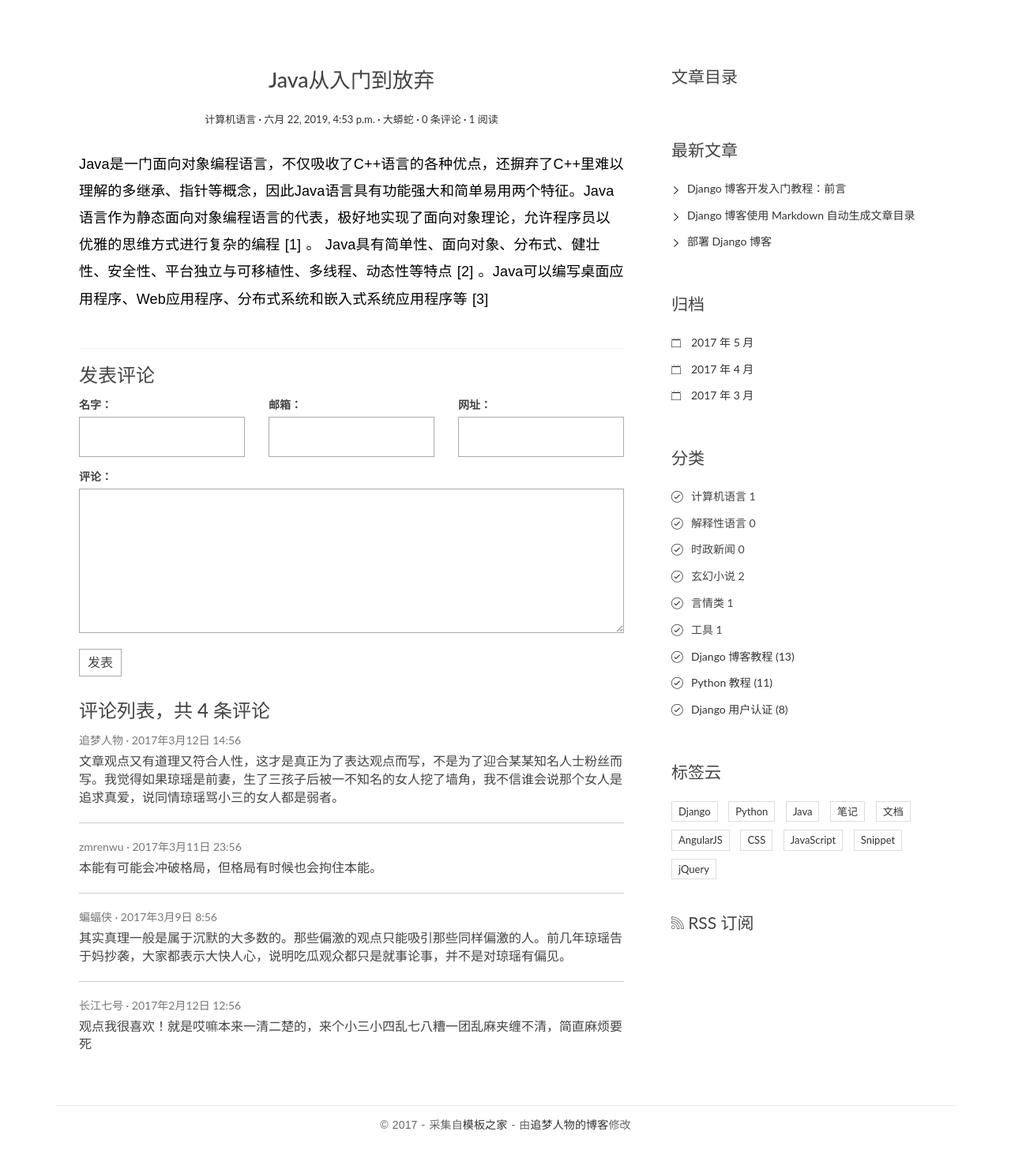
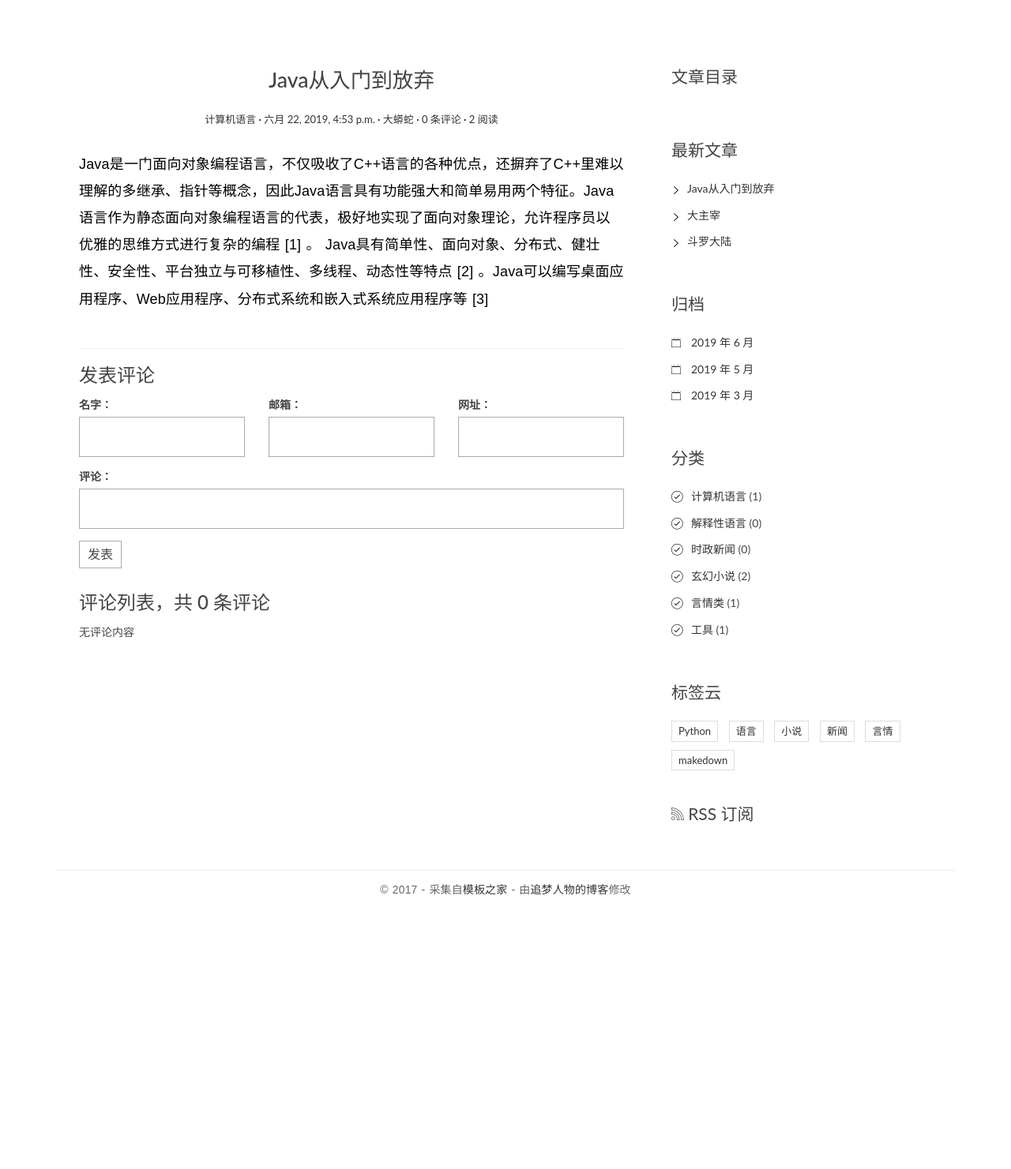
Before and after one commit to shouju/thridsatge, a Django app: page /detail/2/ in a window 1280 px wide. Shown: the part 91-1572 px from the top of the page at 79% size. After the commit the page ends 1225 px from the top, so only its background shows below. Run offline with Django 3.2, Linux system fonts and the light colour scheme; data comes from the database, SQL or seed files in the repository; both versions use the stored data as it was after the commit; some libraries are stand-ins or nearby versions.

Commit message:
博客完善523

```diff
--- a/demo4/blog/admin.py
+++ b/demo4/blog/admin.py
@@ -6,3 +6,4 @@ from .models import *
 admin.site.register(Category)
 admin.site.register(Tag)
 admin.site.register(Article)
+admin.site.register(MessageInfo)
--- a/demo4/blog/templatetags/extend_fun.py
+++ b/demo4/blog/templatetags/extend_fun.py
@@ -1,7 +1,11 @@
 from django import template
 from ..models import Article,Category,Tag
 register=template.Library()
+"""
+过滤器最多两个参数
+白浅可以有人以个参数
 
+"""
 @register.filter(name="mylower")
 def mylower(value):
     return value.lower()
@@ -13,3 +17,17 @@ def myslice(value,length):
 @register.simple_tag
 def getcategorys():
     return Category.objects.all()
+
+@register.simple_tag
+def getlatestarticles(num=3):
+    return Article.objects.all().order_by('-create_time')[:num]
+
+@register.simple_tag
+def getarchives(num=3):
+    result=Article.objects.dates('create_time','month',order='DESC')[:num]
+    print(result)
+    return result
+
+@register.simple_tag
+def gettags():
+    return Tag.objects.all()
--- a/demo4/blog/urls.py
+++ b/demo4/blog/urls.py
@@ -1,8 +1,15 @@
 from django.conf.urls import url
 from . import views
+from . import feed
 app_name='blog'
 urlpatterns = [
 
     url(r'^detail/(\d+)/$',views.detail,name='detail'),
-    url(r'$',views.index,name='index'),
+    url(r'^archives/(\d+)/(\d+)/',views.archives,name='archives'),
+    url(r'^category/(\d+)/$',views.category,name='category'),
+    url(r'^tag/(\d+)/$',views.tag,name='tag'),
+    url(r'^rss/$',feed.BlogFeed(),name='rss'),
+    url(r'^contactus/$',views.contactus,name='contactus'),
+    url(r'^addsuggest/$',views.addsuggest,name='addsuggest'),
+    url(r'^$',views.index,name='index'),
     ]
--- a/demo4/blog/views.py
+++ b/demo4/blog/views.py
@@ -1,7 +1,8 @@
-from django.shortcuts import render,get_object_or_404
+from django.shortcuts import render,get_object_or_404,redirect,reverse
 from django.http import HttpResponse
-from .models import Article
+from .models import Article,Category,Tag,MessageInfo
 import markdown
+from comment. forms import CommentForm
 # 分页器
 from django.core.paginator import Paginator
 # Create your views here.
@@ -19,10 +20,15 @@ def index(request):
     # 传入页码   得到页面    page包含所有信息
     page=paginator.get_page(pagenum)
 
+    # latestarticle=Article.objects.all().order_by('-create_time')[:3]
+
     return render(request,'index.html',{'page':page})
 
 def detail(request,id):
     article=get_object_or_404(Article,pk=id)
+    article.views+=1
+    # 确保body字段还没有更改   不然会报错
+    article.save()
     # 处理body
     # 使用makedown 处理数据    将makedown语法转换为HTML标签
     # article.body=markdown.markdown(article.body,extensions=[
@@ -40,5 +46,47 @@ def detail(request,id):
     article.body=mk.convert(article.body)
     # 把makedown中的目录赋予TOC
     article.toc=mk.toc
+    cf=CommentForm()
+    # latestarticle = Article.objects.all().order_by('-create_time')[:3]
+    return render(request,'single.html',locals())
 
-    return render(request,'single.html',locals())
+def archives(request,year,month):
+    articles=Article.objects.filter(create_time__year=year,create_time__month=month)
+    paginator = Paginator(articles, 1)
+    # 传入页码   得到页面    page包含所有信息
+    page = paginator.get_page(1)
+    return render(request, 'index.html', {'page': page})
+
+def category(request,id):
+    articles=get_object_or_404(Category,pk=id).article_set.all()
+    paginator = Paginator(articles, 1)
+    # 传入页码   得到页面    page包含所有信息
+    page = paginator.get_page(1)
+    return render(request, 'index.html', {'page': page})
+
+def tag(request,id):
+    articles = get_object_or_404(Tag, pk=id).article_set.all()
+    paginator = Paginator(articles, 1)
+    # 传入页码   得到页面    page包含所有信息
+    page = paginator.get_page(1)
+    return render(request, 'index.html', {'page': page})
+
+def contactus(request):
+    return render(request,'contact.html')
+
+def addsuggest(request):
+    if request.method == 'POST':
+        username=request.POST.get('name')
+        email=request.POST.get('email')
+        subject=request.POST.get('subject')
+        info=request.POST.get('message')
+
+        suggest=MessageInfo()
+
+        suggest.username=username
+        suggest.email=email
+        suggest.subject=subject
+        suggest.info=info
+
+        suggest.save()
+        return redirect(reverse('#'))
--- /dev/null
+++ b/demo4/comment/forms.py
@@ -0,0 +1,8 @@
+from django import forms
+from .models import Comment
+
+class CommentForm(forms.Form):
+    name=forms.CharField(required=True,label="输入名字", widget=forms.TextInput(attrs={"id":"id_name"}))
+    email=forms.EmailField(required=True,label="输入邮箱", widget=forms.EmailInput(attrs={"id":"id_email"}))
+    url=forms.URLField(label="输入主页",widget=forms.URLInput(attrs={"id":"id_url"}))
+    comment=forms.CharField(required=True,label="输入评论",widget=forms.TextInput(attrs={"id":"id_comment"}))
--- a/demo4/comment/models.py
+++ b/demo4/comment/models.py
@@ -1,10 +1,15 @@
 from django.db import models
 from blog.models import Article
+from datetime import datetime
 # Create your models here.
 
 class Comment(models.Model):
     title=models.CharField(max_length=50,verbose_name="评论")
+    email=models.EmailField(blank=True,null=True)
+    url=models.URLField(blank=True,null=True)
+    content=models.CharField(max_length=500)
     article=models.ForeignKey(Article,on_delete=models.CASCADE)
+    create_time=models.DateTimeField(auto_now_add=True)
 
     def __str__(self):
         return self.title
--- a/demo4/comment/urls.py
+++ b/demo4/comment/urls.py
@@ -1,8 +1,7 @@
 from django.conf.urls import url
 from . import views
-
 app_name='comment'
 
 urlpatterns = [
-
+    url(r'^addcomment/(\d+)/$', views.AddComment.as_view(), name='addcomment' ),
     ]
--- a/demo4/demo4/urls.py
+++ b/demo4/demo4/urls.py
@@ -19,6 +19,9 @@ from django.conf.urls import url,include
 
 urlpatterns = [
     path('admin/', admin.site.urls),
+
+    url('comment/',include('comment.urls',namespace='comment')),
+
+
     url('',include('blog.urls',namespace='blog')),
-    url('comment/',include('comment.urls',namespace='comment')),
 ]
--- a/demo4/templates/base.html
+++ b/demo4/templates/base.html
@@ -43,7 +43,7 @@
                             <li class="cl-effect-11"><a href="index.html" data-hover="首页">首页</a></li>
                             <li class="cl-effect-11"><a href="full-width.html" data-hover="博客">博客</a></li>
                             <li class="cl-effect-11"><a href="about.html" data-hover="关于">关于</a></li>
-                            <li class="cl-effect-11"><a href="contact.html" data-hover="联系">联系</a></li>
+                            <li class="cl-effect-11"><a href="{% url 'blog:contactus' %}" data-hover="联系">联系</a></li>
                         </ul>
                     </div><!-- /.navbar-collapse -->
                 </nav>
@@ -80,29 +80,25 @@
                 <div class="widget widget-recent-posts">
                     <h3 class="widget-title">最新文章</h3>
                     <ul>
-                        <li>
-                            <a href="#">Django 博客开发入门教程：前言</a>
-                        </li>
-                        <li>
-                            <a href="#">Django 博客使用 Markdown 自动生成文章目录</a>
-                        </li>
-                        <li>
-                            <a href="#">部署 Django 博客</a>
-                        </li>
+                        {% getlatestarticles 3 as latestarticles %}
+                        {% for article in latestarticles %}
+                        <li><a href="{% url 'blog:detail' article.id %}">{{ article.title }}</a></li>
+                        {% empty %}
+                        <li>没有最近文章</li>
+                        {% endfor %}
+
                     </ul>
                 </div>
                 <div class="widget widget-archives">
                     <h3 class="widget-title">归档</h3>
                     <ul>
-                        <li>
-                            <a href="#">2017 年 5 月</a>
-                        </li>
-                        <li>
-                            <a href="#">2017 年 4 月</a>
-                        </li>
-                        <li>
-                            <a href="#">2017 年 3 月</a>
-                        </li>
+                        {% getarchives as archives %}
+                        {% for archive in archives %}
+                            <li><a href="{% url 'blog:archives' archive.year archive.month  %}">{{ archive.year }} 年 {{ archive.month }} 月</a></li>
+                        {% empty %}
+                            <li>没有内容</li>
+                        {% endfor %}
+
                     </ul>
                 </div>
 
@@ -112,59 +108,28 @@
                         {% getcategorys as categorys %}
                         {% for category in categorys %}
 
-                        <li><a href=""></a>{{ category.title}} <span class="post-count">{{ category.article_set.count }}</span></li>
+                        <li><a href="{% url 'blog:category' category.id %}">{{ category.title}} </a><span class="post-count">({{ category.article_set.count }})</span></li>
 
                         {% endfor %}
 
-                        <li>
-                            <a href="#">Django 博客教程 <span class="post-count">(13)</span></a>
-                        </li>
-                        <li>
-                            <a href="#">Python 教程 <span class="post-count">(11)</span></a>
-                        </li>
-                        <li>
-                            <a href="#">Django 用户认证 <span class="post-count">(8)</span></a>
-                        </li>
+
                     </ul>
                 </div>
 
                 <div class="widget widget-tag-cloud">
                     <h3 class="widget-title">标签云</h3>
                     <ul>
-                        <li>
-                            <a href="#">Django</a>
-                        </li>
-                        <li>
-                            <a href="#">Python</a>
-                        </li>
-                        <li>
-                            <a href="#">Java</a>
-                        </li>
-                        <li>
-                            <a href="#">笔记</a>
-                        </li>
-                        <li>
-                            <a href="#">文档</a>
-                        </li>
-                        <li>
-                            <a href="#">AngularJS</a>
-                        </li>
-                        <li>
-                            <a href="#">CSS</a>
-                        </li>
-                        <li>
-                            <a href="#">JavaScript</a>
-                        </li>
-                        <li>
-                            <a href="#">Snippet</a>
-                        </li>
-                        <li>
-                            <a href="#">jQuery</a>
-                        </li>
+                        {% gettags as tags %}
+                        {% for tag in tags %}
+                        <li><a href="{% url 'blog:tag' tag.id %}">{{ tag.title }}</a></li>
+                        {% empty %}
+                        <li>没有标签</li>
+                        {% endfor %}
+
                     </ul>
                 </div>
                 <div class="rss">
-                    <a href=""><span class="ion-social-rss-outline"></span> RSS 订阅</a>
+                    <a href="{% url 'blog:rss' %}"><span class="ion-social-rss-outline"></span> RSS 订阅</a>
                 </div>
             </aside>
         </div>
@@ -191,7 +156,7 @@
             <li><a href="index.html">首页</a></li>
             <li><a href="full-width.html">博客</a></li>
             <li><a href="about.html">关于</a></li>
-            <li><a href="contact.html">联系</a></li>
+            <li><a href="{% url 'blog:contactus' %}">联系</a></li>
         </ul>
     </nav>
 </div>
--- a/demo4/templates/single.html
+++ b/demo4/templates/single.html
@@ -20,58 +20,51 @@
 <section class="comment-area" id="comment-area">
     <hr>
     <h3>发表评论</h3>
-                    <form action="#" method="post" class="comment-form">
+    <form action="{% url 'comment:addcomment' article.id %}" method="post" class="comment-form">
+        {% csrf_token %}
         <div class="row">
             <div class="col-md-4">
                 <label for="id_name">名字：</label>
-                                <input type="text" id="id_name" name="name" required>
+                {# <input type="text" id="id_name" name="name" required> 方法一  #}
+
+                {{ cf.name }}
             </div>
+
             <div class="col-md-4">
                 <label for="id_email">邮箱：</label>
-                                <input type="email" id="id_email" name="email" required>
+               {#  <input type="email" id="id_email" name="email" required> #}
+                {{ cf.email }}
             </div>
             <div class="col-md-4">
                 <label for="id_url">网址：</label>
-                                <input type="text" id="id_url" name="url">
+                {# <input type="text" id="id_url" name="url"> #}
+                {{ cf.url }}
             </div>
             <div class="col-md-12">
                 <label for="id_comment">评论：</label>
-                                <textarea name="comment" id="id_comment" required></textarea>
+               {# <textarea name="comment" id="id_comment" required></textarea> #}
+                {{ cf.comment }}
                 <button type="submit" class="comment-btn">发表</button>
             </div>
         </div>    <!-- row -->
     </form>
     <div class="comment-list-panel">
-                        <h3>评论列表，共 <span>4</span> 条评论</h3>
+        <h3>评论列表，共 <span>{{ article.comment_set.count }}</span> 条评论</h3>
         <ul class="comment-list list-unstyled">
+
+            {% for c in article.comment_set.all %}
             <li class="comment-item">
-                                <span class="nickname">追梦人物</span>
-                                <time class="submit-date" datetime="2012-11-09T23:15:57+00:00">2017年3月12日 14:56</time>
+                <span class="nickname">{{ c.title }}</span>
+                <time class="submit-date" datetime="2012-11-09T23:15:57+00:00">{{ c.create_time }}</time>
                 <div class="text">
-                                    文章观点又有道理又符合人性，这才是真正为了表达观点而写，不是为了迎合某某知名人士粉丝而写。我觉得如果琼瑶是前妻，生了三孩子后被一不知名的女人挖了墙角，我不信谁会说那个女人是追求真爱，说同情琼瑶骂小三的女人都是弱者。
+                   {{ c.content }}
                 </div>
             </li>
-                            <li class="comment-item">
-                                <span class="nickname">zmrenwu</span>
-                                <time class="submit-date" datetime="2012-11-09T23:15:57+00:00">2017年3月11日 23:56</time>
-                                <div class="text">
-                                    本能有可能会冲破格局，但格局有时候也会拘住本能。
-                                </div>
-                            </li>
-                            <li class="comment-item">
-                                <span class="nickname">蝙蝠侠</span>
-                                <time class="submit-date" datetime="2012-11-09T23:15:57+00:00">2017年3月9日 8:56</time>
-                                <div class="text">
-                                    其实真理一般是属于沉默的大多数的。那些偏激的观点只能吸引那些同样偏激的人。前几年琼瑶告于妈抄袭，大家都表示大快人心，说明吃瓜观众都只是就事论事，并不是对琼瑶有偏见。
-                                </div>
-                            </li>
-                            <li class="comment-item">
-                                <span class="nickname">长江七号</span>
-                                <time class="submit-date" datetime="2012-11-09T23:15:57+00:00">2017年2月12日 12:56</time>
-                                <div class="text">
-                                    观点我很喜欢！就是哎嘛本来一清二楚的，来个小三小四乱七八糟一团乱麻夹缠不清，简直麻烦要死
-                                </div>
-                            </li>
+            {% empty %}
+            <li>无评论内容</li>
+            {% endfor %}
+
+
         </ul>
     </div>
 </section>
```
Also changed, not shown: demo4/blog/feed.py (added, +28 -0 lines), demo4/blog/models.py (+8 -0 lines), demo4/comment/views.py (+38 -2 lines), demo4/demo4/settings.py (+8 -0 lines), demo4/templates/contact.html (+20 -10 lines), demo4/blog/migrations/0002_auto_20190523_1059.py (added), demo4/blog/migrations/0003_messageinfo.py (added), demo4/comment/migrations/0002_auto_20190523_1059.py (added), demo4/db.sqlite3. Lines whose indentation alone changed are shown as unchanged.
